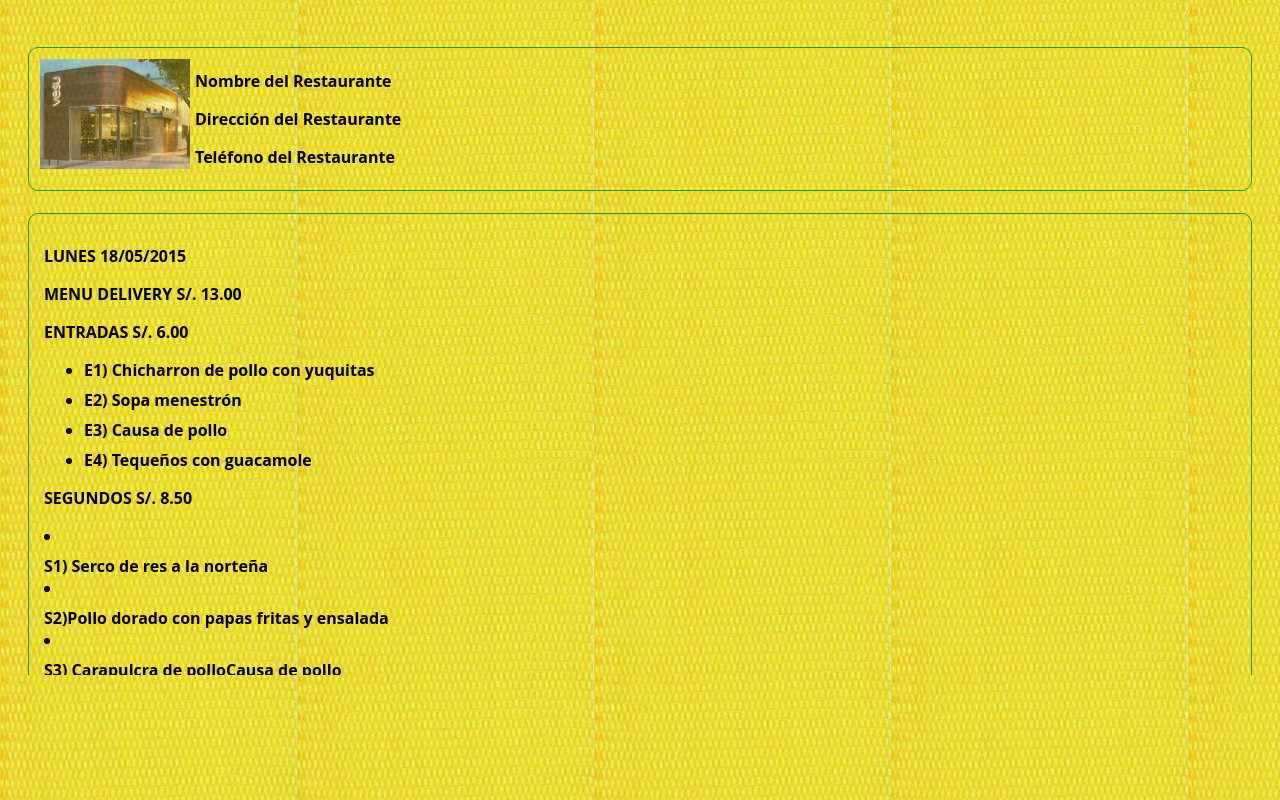
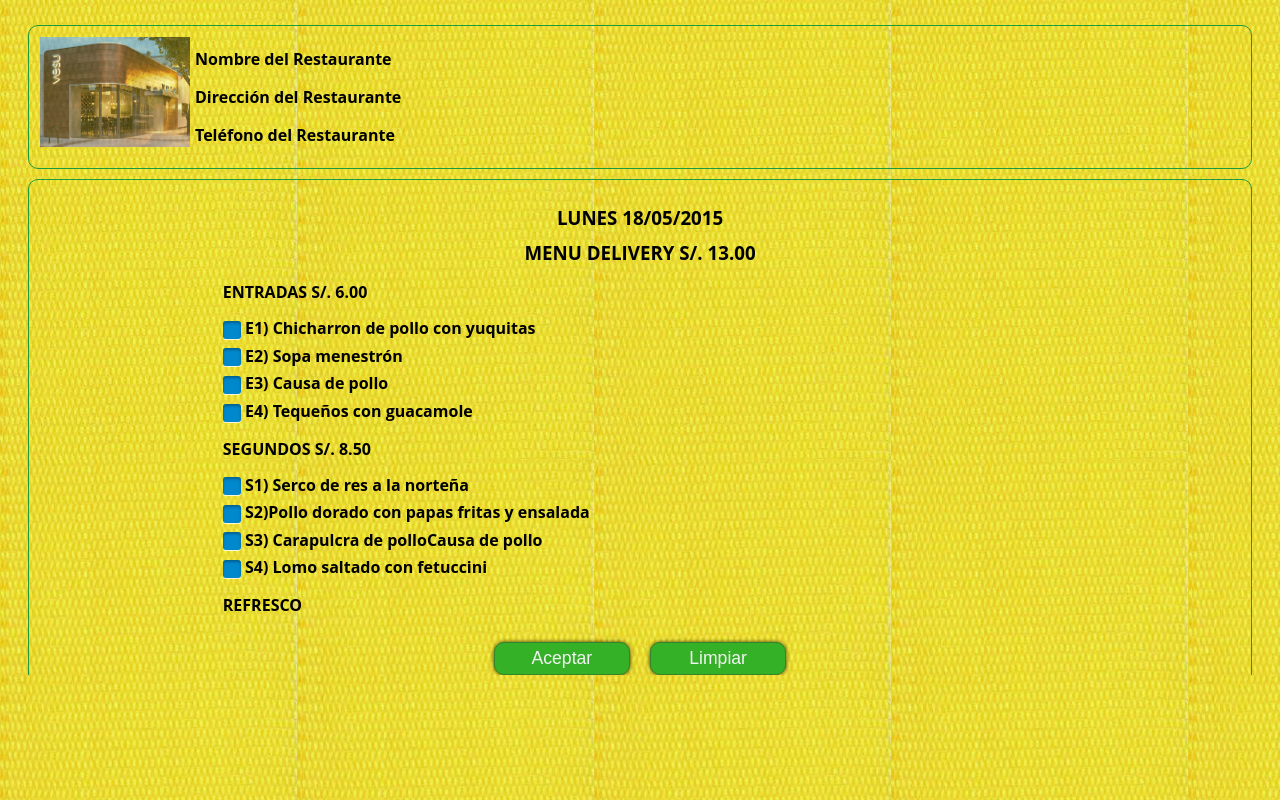
Before and after one commit to rca2000/ventamenu, a plain HTML site: page pedido.html in a window 1280 px wide. Drawn offline with Linux system fonts and the light colour scheme.

Commit message:
Actualizar GitHub

```diff
--- a/css/style.css
+++ b/css/style.css
@@ -345,6 +345,7 @@ input[type="text"] {
 	-moz-border-radius: 10px;
 	-webkit-border-radius: 10px;
 	border-radius: 10px;
+	margin-top: 10px;
 }
 
 .divimg {
@@ -366,25 +367,28 @@ input[type="text"] {
 	padding: 5px 5px 5px 5px;
 }
 
-.ulcontenido {
-	width: 650px;
-	list-style-type: none;
-	list-style-position: outside;
-	margin: 0px;
-	padding: 0px;
+.checkbox {
+	display: block;
+	cursor: pointer;
+	font-size: 16px; margin-right:10px; line-height:18px;
 }
-
 input[type=checkbox] {
-    display: none;
+ display:none;
 }
-.checkbox label:before {
-    border-radius: 3px;
+.checkbox:before {
+	content: "";
+	display: inline-block;
+	width: 18px;
+	height: 18px;
+	vertical-align:middle;
+	background-color: #0088cc;
+	color: #f3f3f3;
+	text-align: center;
+	box-shadow: inset 0px 2px 3px 0px rgba(0, 0, 0, .3), 0px 1px 0px 0px rgba(255, 255, 255, .8);
+	border-radius: 3px;
 }
-input[type=checkbox]:checked + label:before {
-    content: "\2713";
-    text-shadow: 1px 1px 1px rgba(0, 0, 0, .2);
-    font-size: 15px;
-    color: #f3f3f3;
-    text-align: center;
-    line-height: 15px;
+input[type=checkbox]:checked + .checkbox:before {
+	content: "\2713";
+	text-shadow: 1px 1px 1px rgba(0, 0, 0, .2);
+	font-size: 16px;
 }
--- a/pedido.html
+++ b/pedido.html
@@ -13,9 +13,7 @@
     </head>
     <body>
             <div class="contenido">
-                <article>
-                    <br>
-                    <section>
+                <div>
                     <div class="divimg">
                         <a href="#">
                             <img src="/img/restaurant1.jpg" class="imagen">
@@ -24,56 +22,39 @@
                         <p>Dirección del Restaurante</p>
                         <p>Teléfono del Restaurante</p>
                     </div>
-                        <br>
                     <div class="divcontenido">
+                        <div align="center">
+                            <h3 style="margin:10px">LUNES 18/05/2015</h3>
+                            <h3 style="margin:10px">MENU DELIVERY S/. 13.00</h3>
+                        </div>
+                        <div style="width:70%;margin:0 auto;">
                         <form class="formcontenido">
-                                <p>LUNES 18/05/2015</p>
-                                <p>MENU DELIVERY S/. 13.00</p>
                             <p>ENTRADAS S/. 6.00</p>
-                            	<ul>
-                            		<li>
-                            			<input id="Option" type="checkbox">
-                            			<label class="checkbox" for="entrada1">E1) Chicharron de pollo con yuquitas</label>
-                            		</li>
-                            		<li>
-                            			<input id="option2" type="checkbox" >
-                            			<label class="checkbox" for="entrada2">E2) Sopa menestrón</label>
-                            		</li>
-                            		<li>
-                            			<input id="option3" type="checkbox" >
-                            			<label class="checkbox" for="entrada3">E3) Causa de pollo</label>
-                            		</li>
-                            		<li>
-                            			<input id="option4" type="checkbox" >
-                            			<label class="checkbox" for="entrada4">E4) Tequeños con guacamole</label>
-                            		</li>
-                            	</ul>
+                    		<input id="check1" type="checkbox" name="check" value="check1">
+                    		<label class="checkbox" for="check1"> E1) Chicharron de pollo con yuquitas</label>
+                    		<input id="check2" type="checkbox" name="check" value="check2">
+                    		<label class="checkbox" for="check2"> E2) Sopa menestrón</label>
+                    		<input id="check3" type="checkbox" name="check" value="check3">
+                    		<label class="checkbox" for="check3"> E3) Causa de pollo</label>
+                    		<input id="check4" type="checkbox" name="check" value="check4">
+                    		<label class="checkbox" for="check4"> E4) Tequeños con guacamole</label>
                             <p>SEGUNDOS S/. 8.50</p>
-                            		<li>
-                            			<input id="Option" type="checkbox">
-                            			<label class="checkbox" for="entrada5">S1) Serco de res a la norteña</label>
-                            		</li>
-                            		<li>
-                            			<input id="option2" type="checkbox" >
-                            			<label class="checkbox" for="entrada6">S2)Pollo dorado con papas fritas y ensalada</label>
-                            		</li>
-                            		<li>
-                            			<input id="option3" type="checkbox" >
-                            			<label class="checkbox" for="entrada7">S3) Carapulcra de polloCausa de pollo</label>
-                            		</li>
-                            		<li>
-                            			<input id="option4" type="checkbox" >
-                            			<label class="checkbox" for="entrada8">S4) Lomo saltado con fetuccini</label>
-                            		</li>
-                            	</ul>
-                                <p>REFRESCO S/. 1.50</p>
+                    		<input id="check5" type="checkbox" name="check" value="check5">
+                    		<label class="checkbox" for="check5"> S1) Serco de res a la norteña</label>
+                    		<input id="check6" type="checkbox" name="check" value="check6">
+                    		<label class="checkbox" for="check6"> S2)Pollo dorado con papas fritas y ensalada</label>
+                    		<input id="check7" type="checkbox" name="check" value="check7">
+                    		<label class="checkbox" for="check7"> S3) Carapulcra de polloCausa de pollo</label>
+                    		<input id="check8" type="checkbox" name="check" value="check8">
+                    		<label class="checkbox" for="check8"> S4) Lomo saltado con fetuccini</label>
+                            <p>REFRESCO</p>
                             <div align="center">
-                                    <input id="button" value="Aceptar" style="width: 10%;"/>
+                                <input id="button" value="Aceptar" style="width: 10%;"/>&nbsp;&nbsp;&nbsp;&nbsp;&nbsp;<input id="button" value="Limpiar" style="width: 10%;"/>
                             </div>
                         </form>
                         </div>
-                    </section>
-                </article>
+                    </div>
+                </div>
             </div>
     </body>
 </html>
```
Lines whose indentation alone changed are shown as unchanged.
